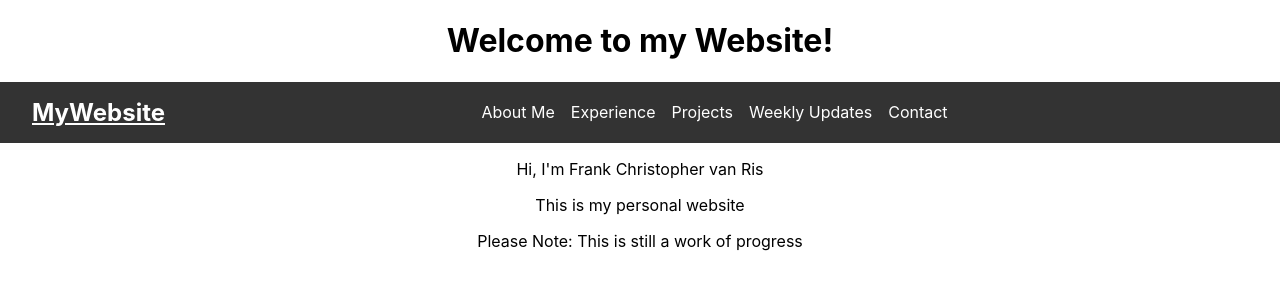
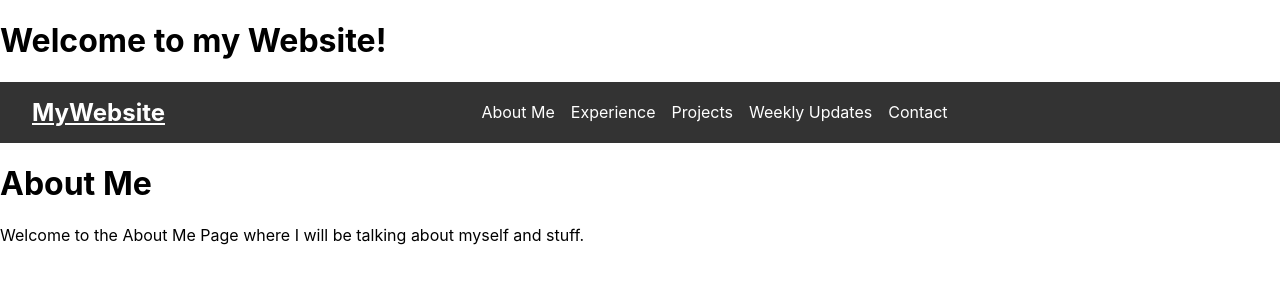
Before and after one commit to FrankVanris2/frankvanris2.github.io, a React (Create React App) app in the folder frank_vanris_website/: page /about_me in a window 1280 px wide. Shown: the top 300 px of the page. Built offline with nearby package versions, Linux system fonts and the light colour scheme.

Commit message:
Added my first test page

```diff
--- a/frank_vanris_website/package.json
+++ b/frank_vanris_website/package.json
@@ -9,7 +9,9 @@
     "@testing-library/user-event": "^13.5.0",
     "react": "^19.2.1",
     "react-dom": "^19.2.1",
+    "react-router-dom": "^7.10.1",
     "react-scripts": "^5.0.1",
+    "styled-components": "^6.1.19",
     "web-vitals": "^2.1.4"
   },
   "scripts": {
--- a/frank_vanris_website/src/App.js
+++ b/frank_vanris_website/src/App.js
@@ -1,16 +1,30 @@
 import logo from './logo.svg';
 import './App.css';
 import Navbar from './components/Navbar';
+import AboutMe from './pages/AboutMe';
+import { BrowserRouter, Routes, Route } from 'react-router-dom';
 
 function App() {
   return (
-    <div className="App">
-      <h1>Welcome to my Website!</h1>
+    <BrowserRouter>
+      <div>
+        <h1>Welcome to my Website!</h1>
+      </div>
       <Navbar />
-      <p>Hi, I'm Frank Christopher van Ris</p>
-      <p>This is my personal website</p>
-      <p>Please Note: This is still a work of progress</p>
-    </div>
+
+      <Routes>
+        <Route path="/" element = {
+          <div>
+
+            <p>Hi, I'm Frank Christopher van Ris</p>
+            <p>This is my personal website</p>
+            <p>Please Note: This is still a work of progress</p>
+          </div>
+        } />
+
+        <Route path="/about_me" element={<AboutMe />} />
+      </Routes>
+    </BrowserRouter>
   );
 }
 export default App;
--- a/frank_vanris_website/src/components/Navbar.js
+++ b/frank_vanris_website/src/components/Navbar.js
@@ -1,26 +1,28 @@
 import React from 'react';
 import '../styles/Navbar.css';
+import { Link } from 'react-router-dom';
 
 const Navbar = () => {
     return (
         <nav className="navbar">
             <div className="navbar-left">
-                <a href="/" className="logo">
-                MyWebsite</a>
+                <Link to="/" className="logo">MyWebsite</Link>
             </div>
+
             <div className="navbar-center">
                 <ul className="nav-links">
-                    <li><a href="/about_me">About Me</a></li>
-                    <li><a href="/experience">Experience</a></li>
-                    <li><a href="/projects">Projects</a></li>
-                    <li><a href="/weekly_updates">Weekly Updates</a></li>
-                    <li><a href="/contact">Contact</a></li>
+                    <li><Link to="/about_me">About Me</Link></li>
+                    <li><Link to="/experience">Experience</Link></li>
+                    <li><Link to="/projects">Projects</Link></li>
+                    <li><Link to="/weekly_updates">Weekly Updates</Link></li>
+                    <li><Link to="/contact">Contact</Link></li>
                 </ul>
             </div>
+
             <div className="navbar-right">
-                <a href="/my_logo" className="logo-icon">
-                <i className="fas my-logo-icon"></i>
-                </a>
+                <Link to="/my_logo" className="logo-icon">
+                    <i className="fas my-logo-icon"></i>
+                </Link>
             </div>
         </nav>
     );
--- /dev/null
+++ b/frank_vanris_website/src/pages/AboutMe.js
@@ -0,0 +1,10 @@
+const AboutMe = () => {
+    return (
+        <div>
+            <h1>About Me</h1>
+            <p>Welcome to the About Me Page where I will be talking about myself and stuff.</p>
+        </div>
+    );
+}
+
+export default AboutMe;
```
Also changed, not shown: 2 other files (tests, documents, lock files or other folders).
